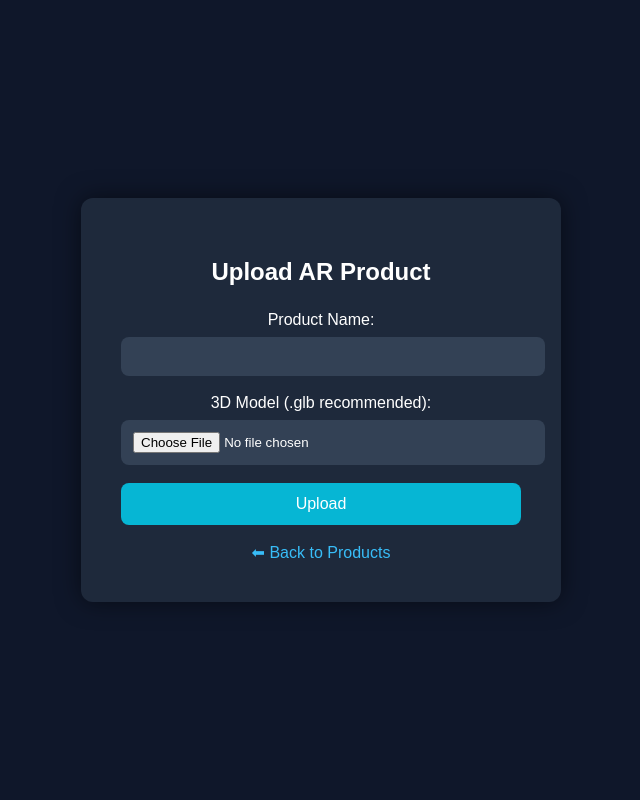
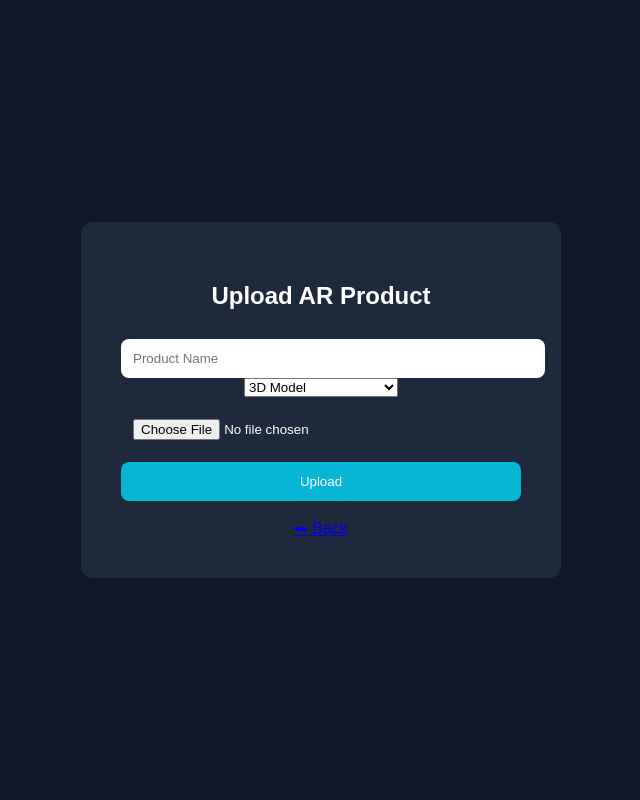
Before and after one commit to ChintakrindiVenkatMohanSai/ar-business-project, a Flask app: page /admin in a window 1280 px wide. Shown: the whole page, without its empty margins (319-959 px from the left). Run offline with Flask 3, Linux system fonts and the light colour scheme.

Commit message:
Refactor admin.html styles and form inputs
Updated styles and form elements in admin.html for better layout and usability.

```diff
--- a/templates/admin.html
+++ b/templates/admin.html
@@ -6,7 +6,7 @@
 <style>
 body{
     margin:0;
-    font-family:Arial, Helvetica, sans-serif;
+    font-family:Arial;
     background:#0f172a;
     color:white;
     display:flex;
@@ -14,74 +14,43 @@ body{
     align-items:center;
     height:100vh;
 }
-
 .container{
     background:#1e293b;
     padding:40px;
     border-radius:12px;
     width:400px;
-    box-shadow:0 0 25px rgba(0,0,0,0.5);
     text-align:center;
 }
-
-h2{
-    margin-bottom:25px;
-}
-
-input[type="text"],
-input[type="file"]{
+input,button{
     width:100%;
     padding:12px;
-    margin-top:8px;
-    margin-bottom:18px;
+    margin-top:10px;
     border:none;
     border-radius:8px;
-    background:#334155;
-    color:white;
 }
-
 button{
-    width:100%;
-    padding:12px;
-    border:none;
-    border-radius:8px;
     background:#06b6d4;
     color:white;
-    font-size:16px;
-    cursor:pointer;
-    transition:0.3s;
-}
-
-button:hover{
-    background:#0891b2;
-}
-
-a{
-    color:#38bdf8;
-    text-decoration:none;
-}
-
-a:hover{
-    text-decoration:underline;
 }
 </style>
 
 </head>
-
 <body>
 
 <div class="container">
 
 <h2>Upload AR Product</h2>
 
-<form action="/upload-model"
-method="POST"
+<form action="/upload-model" method="POST"
 enctype="multipart/form-data">
 
-Product Name:
-<input type="text" name="name" required>
+<input type="text" name="name" placeholder="Product Name" required>
 
-3D Model (.glb recommended):
+<select name="type">
+    <option value="model">3D Model</option>
+    <option value="image">Image / Document AR</option>
+</select>
+
 <input type="file" name="file" required>
 
 <button>Upload</button>
@@ -89,7 +58,7 @@ Product Name:
 </form>
 
 <br>
-<a href="/">⬅ Back to Products</a>
+<a href="/">⬅ Back</a>
 
 </div>
 
```
